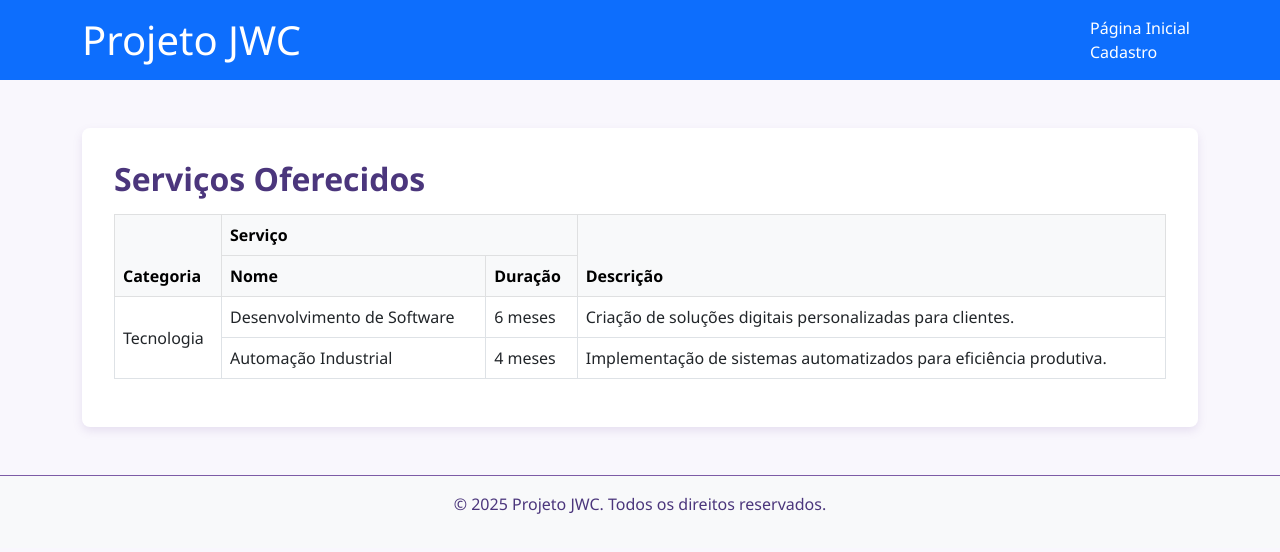
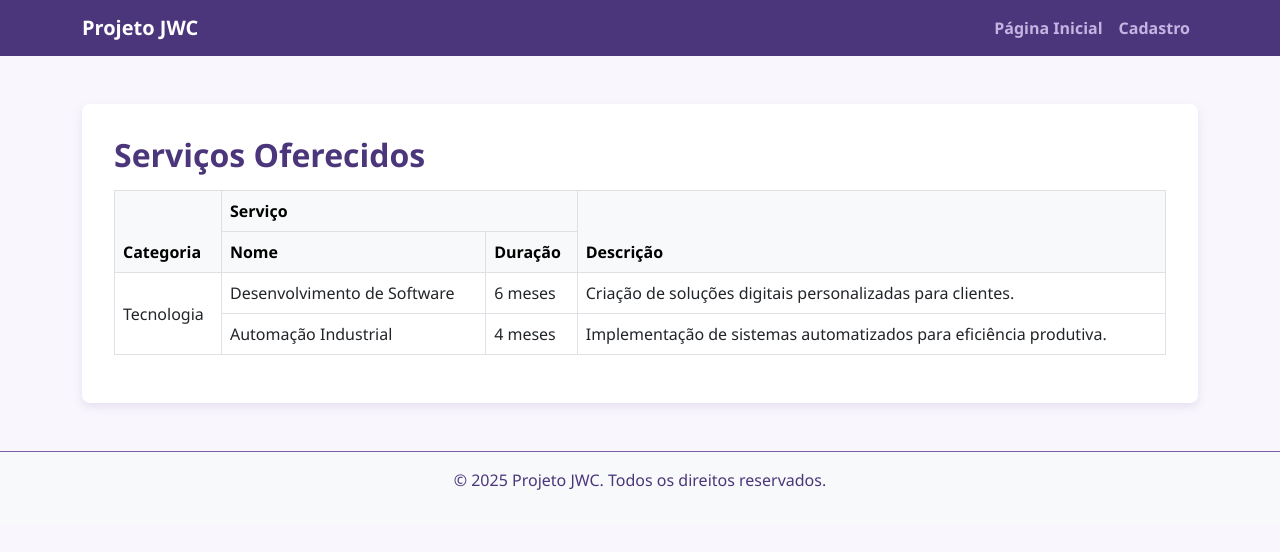
Before and after one commit to krolchaves/portifolio.github.io, a plain HTML site: page servicos.html in a window 1280 px wide. Drawn offline with nearby package versions, Linux system fonts and the light colour scheme.

Commit message:
Add files via upload

```diff
--- a/servicos.html
+++ b/servicos.html
@@ -9,14 +9,26 @@
   <title>Projeto JWC - Serviços Oferecidos</title>
 </head>
 <body>
-  <header class="p-3 bg-primary text-white">
-    <div class="container d-flex flex-wrap align-items-center justify-content-between">
-      <h1 class="mb-0">Projeto JWC</h1>
-      <nav>
-        <a href="index.html" class="nav-link px-2 text-white">Página Inicial</a>
-        <a href="cadastro.html" class="nav-link px-2 text-white">Cadastro</a>
-      </nav>
-    </div>
+    <header>
+    <nav class="navbar navbar-expand-lg navbar-dark bg-primary">
+      <div class="container">
+        <a class="navbar-brand" href="#">Projeto JWC</a>
+        <button class="navbar-toggler" type="button" data-bs-toggle="collapse" data-bs-target="#navbarNav"
+          aria-controls="navbarNav" aria-expanded="false" aria-label="Alternar navegação">
+          <span class="navbar-toggler-icon"></span>
+        </button>
+        <div class="collapse navbar-collapse" id="navbarNav">
+          <ul class="navbar-nav ms-auto">
+            <li class="nav-item">
+              <a class="nav-link" href="index.html">Página Inicial</a>
+            </li>
+            <li class="nav-item">
+              <a class="nav-link" href="cadastro.html">Cadastro</a>
+            </li>
+          </ul>
+        </div>
+      </div>
+    </nav>
   </header>
   <main class="container my-5">
     <section id="servicos">
```
Also changed, not shown: cadastro.html (+20 -8 lines), index.html (line endings or trailing spaces), style.css (line endings or trailing spaces).
